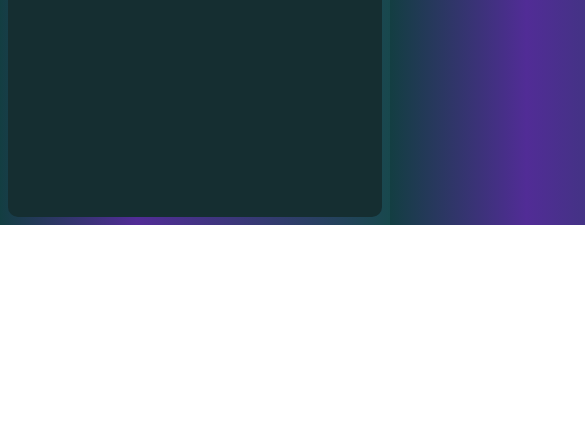
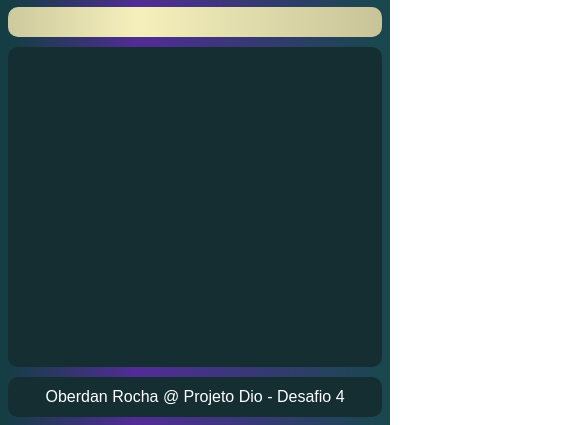
Before and after one commit to oberdan10/intro-typescript-dio, a website: page index.html in a window 390 px wide. Shown: the part 730-1155 px from the top of the page, 585 px wide, since content can reach past the window. Before the commit the page ends 955 px from the top, so only its background shows below. Drawn offline with Linux system fonts and the light colour scheme.

Commit message:
Finalizado Projeto

```diff
--- a/assets/css/desafio4.css
+++ b/assets/css/desafio4.css
@@ -260,6 +260,18 @@ body::-webkit-scrollbar-thumb{
         max-width: 100%;
     }
 
+    footer{
+        padding-top: 0px;
+        align-items: center;
+        min-height: 40px;
+        width: 100%;
+    }
+
+    .body-central {
+        flex-direction: column;
+        max-width: 100%;
+    }
+
     .lateral-container{
         width: 100%;
     }
```
Also changed, not shown: imagens/Desafio 4 - Google Chrome Celular 2.jpg (added), imagens/Desafio 4 - Google Chrome Celular 3.jpg (added), imagens/Desafio 4 - Google Chrome Celular.jpg (added).
